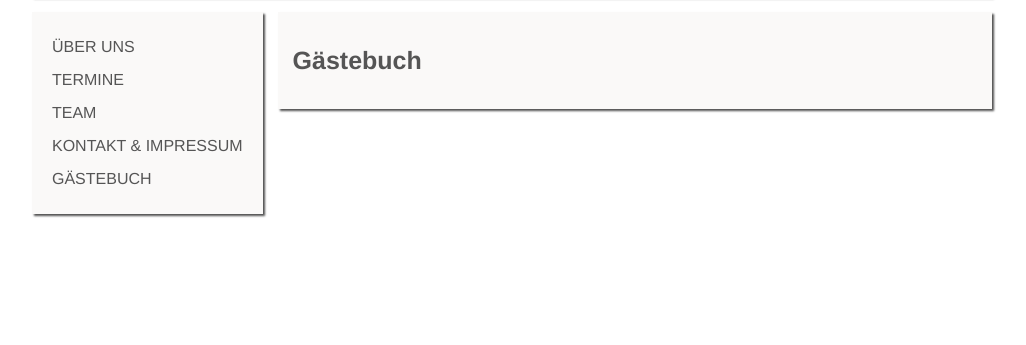
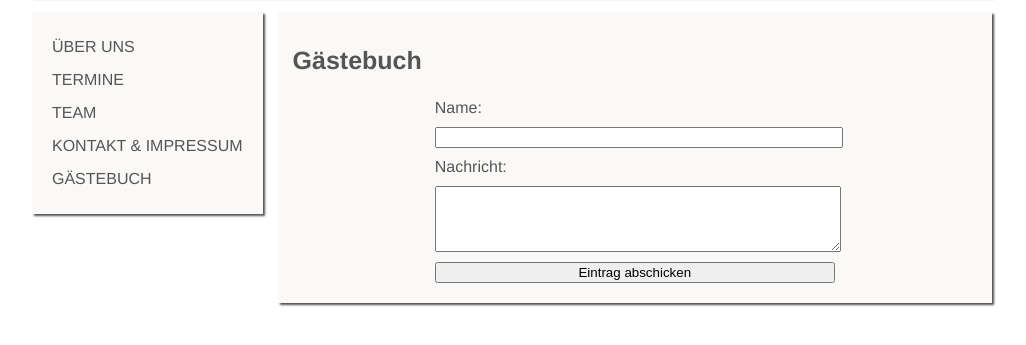
Before and after one commit to terminalfloer/LauftreffSempach, a plain HTML site: page gaestebuch.html in a window 1280 px wide. Shown: the part 303-648 px from the top of the page, without its empty margins (128-1154 px from the left). Drawn offline with Linux system fonts and the light colour scheme.

Commit message:
Adjustments on guest book

```diff
--- a/gaestebuch.html
+++ b/gaestebuch.html
@@ -21,11 +21,21 @@
                 <li><a href="termine.html">TERMINE</a></li>
                 <li><a href="team.html">TEAM</a></li>
                 <li><a href="kontakt.html">KONTAKT & IMPRESSUM</a></li>
-                <li><a href="current">GÄSTEBUCH</li>
+                <li><a href="gaestebuch.html">GÄSTEBUCH</a></li>
             </ul>
         </div>
         <div id="inhalt">
             <h2>Gästebuch</h2>
+
+            <form id="guestbook-form" action="submit_guestbook.php" method="post">
+                <label for="name">Name:</label>
+                <input type="text" id="name" name="name" required>
+
+                <label for="message">Nachricht:</label>
+                <textarea id="message" name="message" rows="4" required></textarea>
+
+                <button type="submit">Eintrag abschicken</button>
+            </form>
         </div>
     </div><!-- schließt #container-div -->
 </body>
--- a/stylesheet.css
+++ b/stylesheet.css
@@ -153,3 +153,17 @@ a:active {
 	font-size: 15px;
 	line-height: 1.3;
 }
+
+#guestbook-form {
+    max-width: 400px;
+    margin: 0 auto;
+}
+
+#guestbook-form label,
+#guestbook-form input,
+#guestbook-form textarea,
+#guestbook-form button {
+    display: block;
+    width: 100%;
+    margin-bottom: 10px;
+}
```
